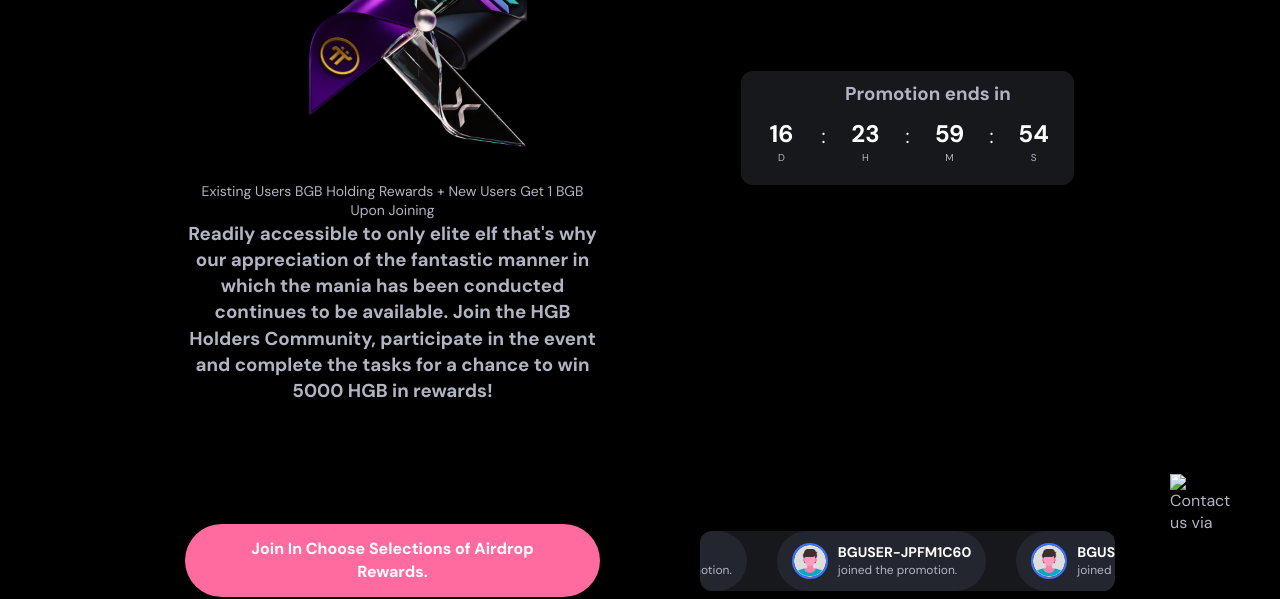
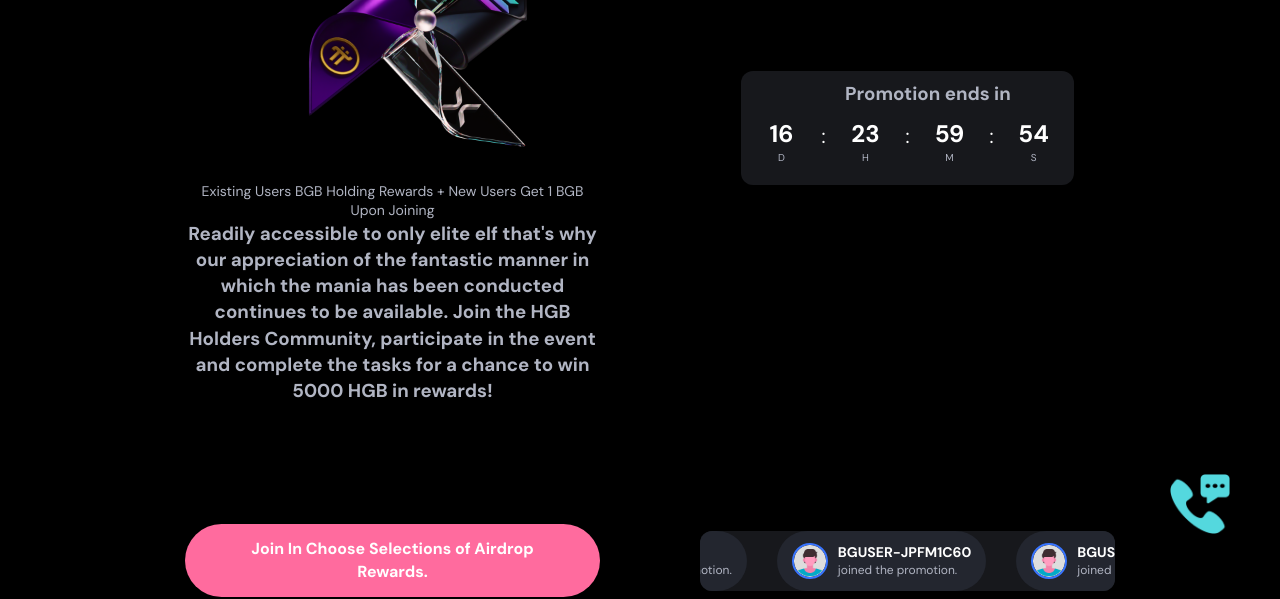
Before and after one commit to bitget-exclusive-airdrop/bitget_airdrop_campaign, a plain HTML site: page index.html in a window 1280 px wide. Shown: the part 216-815 px from the top of the page. Drawn offline with nearby package versions, Linux system fonts and the light colour scheme.

Commit message:
contact icon

```diff
--- a/index.html
+++ b/index.html
@@ -534,7 +534,7 @@
   cursor: pointer;
   transition: transform 0.3s ease;
 ">
-  <img src="/bitget-wallet-airdrop-main/assets/images/mobile.png" alt="Contact us via mobile" loading="lazy" style="
+  <img src="./assets/images/mobile.png" alt="Contact us via mobile" loading="lazy" style="
     width: 100%;
     height: 100%;
     object-fit: contain;
@@ -560,7 +560,7 @@
           <div class="footer-contact-card">
             <a href="https://linktr.ee/_bitget" class="contact-link">
               <h2 class="footer-title" data-translate="talk">Let's talk!</h2>
-              <img src="/bitget-wallet-airdrop-main/assets/images/mobile.png" alt="Contact us via mobile" loading="lazy">
+              <img src="./assets/images/mobile.png" alt="Contact us via mobile" loading="lazy">
             </a>
           </div>
 
```
Also changed, not shown: register.html (+1 -1 lines).
